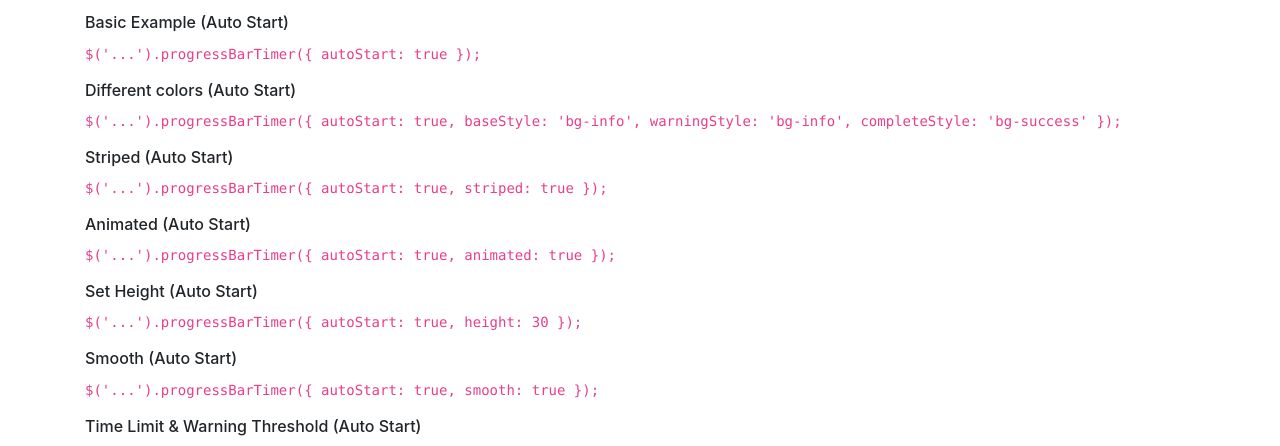
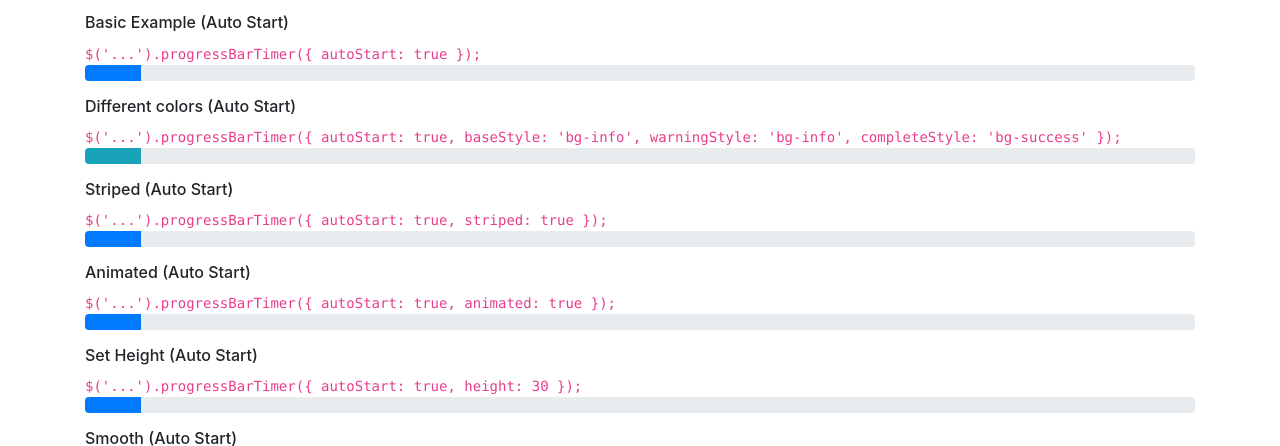
Before and after one commit to imalliar/imalliar.github.io, a plain HTML site: page progressBarTimer/index.html in a window 1280 px wide. Shown: the part 351-797 px from the top of the page. Drawn offline with nearby package versions, Linux system fonts and the light colour scheme.

Commit message:
Fix some bugs...

```diff
--- a/progressBarTimer/index.html
+++ b/progressBarTimer/index.html
@@ -7,7 +7,7 @@
     <script src="https://ajax.googleapis.com/ajax/libs/jquery/3.3.1/jquery.min.js"></script>
     <link rel="stylesheet" type="text/css" href="https://stackpath.bootstrapcdn.com/bootstrap/4.1.3/css/bootstrap.min.css"></script>
     <script src="https://stackpath.bootstrapcdn.com/bootstrap/4.1.3/js/bootstrap.min.js"></script>
-	<script src="jquery.progressBarTimer.js" type="text/javascript" charset="utf-8"></script>
+	<script src="jquery.progressBarTimer.min.js" type="text/javascript" charset="utf-8"></script>
 </head>
 
 <body>
```
